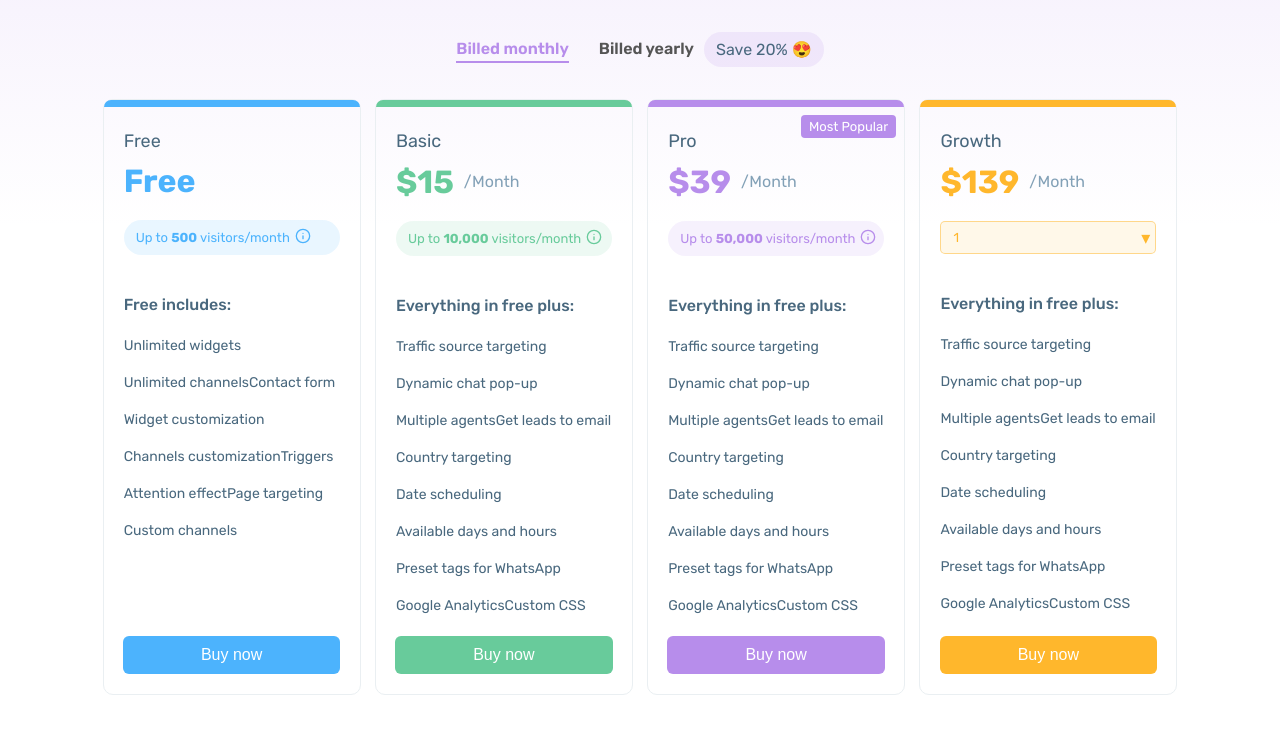
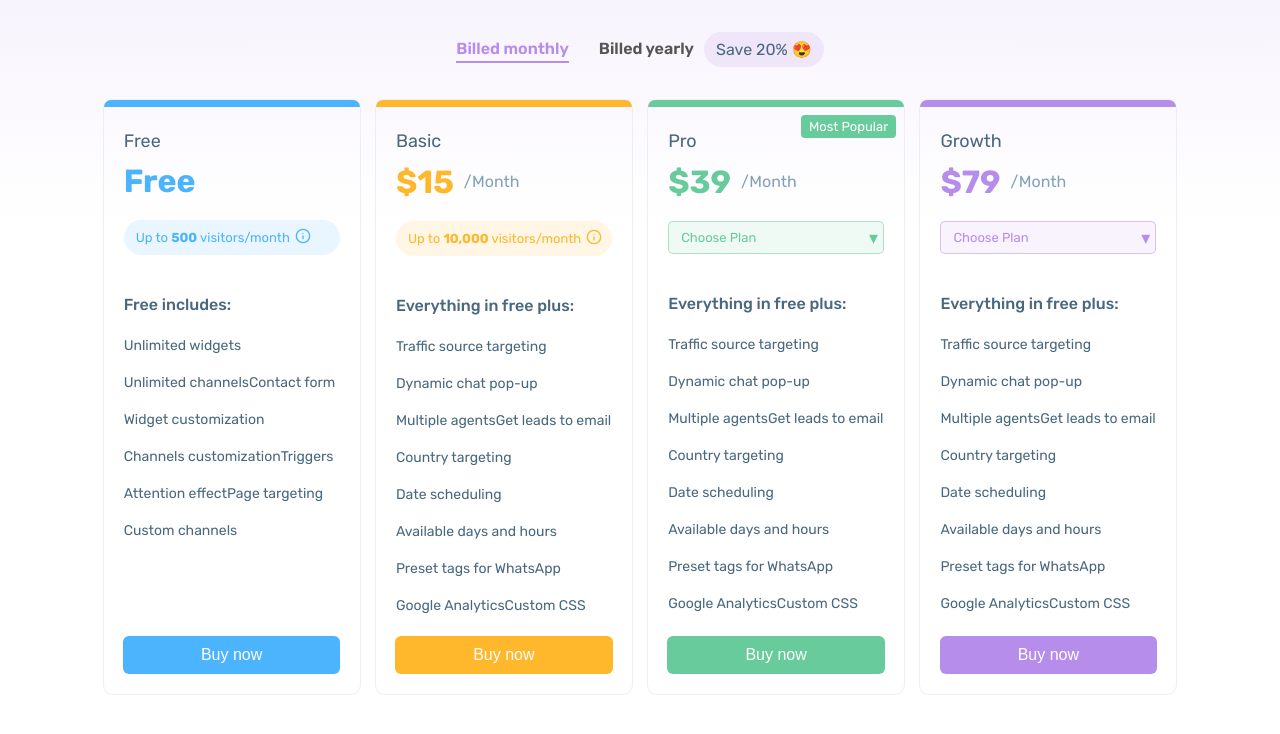
Before and after one commit to muntasirudoy/arraytics-task, a React (Vite) app in the folder pricing-plan/: page / in a window 1280 px wide. Shown: the top 734 px of the page. Built offline with nearby package versions, Linux system fonts and the light colour scheme.

Commit message:
fix(Card): fix card dropdown trigger value

```diff
--- a/pricing-plan/src/components/ui/Dropdown/Dropdown.jsx
+++ b/pricing-plan/src/components/ui/Dropdown/Dropdown.jsx
@@ -56,7 +56,7 @@ const Dropdown = ({
 };
 
 const Trigger = ({ children }) => {
-  const { toggle, selectedItem, variant } = useDropdownContext();
+  const { toggle, selectedItem, variant, isOpen } = useDropdownContext();
   const theme = cardThemes[variant] || cardThemes.blue;
   return (
     <DropdownTrigger
@@ -64,8 +64,9 @@ const Trigger = ({ children }) => {
       $bgColor={theme.primary}
       $color={theme.primary}
       onClick={toggle}
+      $open={isOpen}
     >
-      {selectedItem || children}
+      {selectedItem?.title || children}
     </DropdownTrigger>
   );
 };
@@ -81,7 +82,8 @@ const Menu = ({ children }) => {
 
 const Item = ({ value, children }) => {
   const { selectItem, variant, selectedItem } = useDropdownContext();
-  const isSelected = selectedItem === value;
+
+  const isSelected = selectedItem === value.id;
   const theme = cardThemes[variant] || cardThemes.blue;
 
   return (
--- a/pricing-plan/src/components/ui/Dropdown/Dropdown.styles.js
+++ b/pricing-plan/src/components/ui/Dropdown/Dropdown.styles.js
@@ -60,7 +60,7 @@ export const DropdownTrigger = styled.button`
   }
 
   &::after {
-    content: "▾";
+    content: ${({ $open }) => ($open ? '"▴"' : '"▾"')};
     position: absolute;
     right: 5px;
     top: 50%;
--- a/pricing-plan/src/modules/pricing/plans.data.json
+++ b/pricing-plan/src/modules/pricing/plans.data.json
@@ -75,6 +75,32 @@
                     "dd_text": "Billed annually",
                     "btn_text": "Buy now",
                     "price_id": "#6"
+                }
+            }
+        },
+         {
+            "name": "Pro",
+            "price": "$39",
+            "title": "Up to <strong>50,000</strong> visitors/month",
+            "text": "The total number of unique visitors who can view Chaty on your website each month. The visitors' counter resets once every month",
+            "details": {
+                "1_year": {
+                    "price": "$39",
+                    "price_postfix": "/Month",
+                    "plan_type": "Billed monthly",
+                    "plan_info": "",
+                    "dd_text": "Billed monthly",
+                    "btn_text": "Buy now",
+                    "price_id": "#21"
+                },
+                "2_year": {
+                    "price": "$333",
+                    "price_postfix": "/Month",
+                    "plan_type": "Billed annually",
+                    "plan_info": "Save $",
+                    "dd_text": "Billed annually",
+                    "btn_text": "Buy now",
+                    "price_id": "#20"
                 }
             }
         },
--- a/pricing-plan/src/modules/pricing/pricing.jsx
+++ b/pricing-plan/src/modules/pricing/pricing.jsx
@@ -46,7 +46,8 @@ const Pricing = () => {
 
       <Grid>
         {Object.entries(groupedPlans).map(([planName, variants], i) => {
-          const currentVariant = variants[selectedVariantIndex] || variants[0];
+          const currentVariant =
+            variants[selectedVariantIndex.id] || variants[0];
           const currentDetails = currentVariant.details[selectedCycle];
           const baseDetails = currentVariant.details["1_year"];
           const showDelPrice = selectedCycle === "2_year";
@@ -77,7 +78,13 @@ const Pricing = () => {
                   <Dropdown.Trigger>Choose Plan</Dropdown.Trigger>
                   <Dropdown.Menu>
                     {variants.map((variant, idx) => (
-                      <Dropdown.Item value={stripHtml(variant.title)} key={idx}>
+                      <Dropdown.Item
+                        value={{
+                          title: stripHtml(variant.title),
+                          id: idx,
+                        }}
+                        key={idx}
+                      >
                         <div
                           dangerouslySetInnerHTML={parseHTML(variant.title)}
                         />
--- a/pricing-plan/src/utils/card-color.js
+++ b/pricing-plan/src/utils/card-color.js
@@ -1,3 +1,3 @@
-const cardColors = ["blue", "green", "purple", "yellow"];
+const cardColors = ["blue", "yellow", "green", "purple"];
 
 export default cardColors;
```
